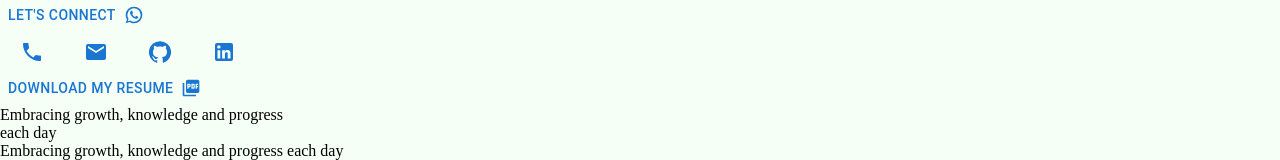
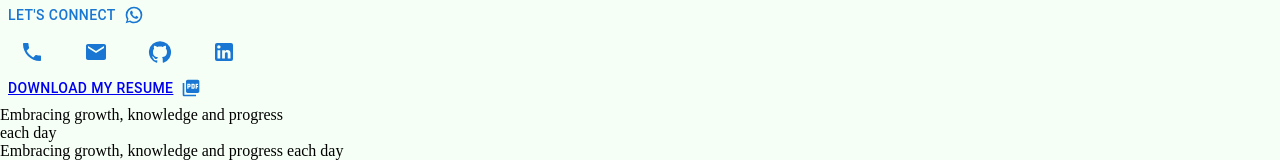
Before and after one commit to IlIIIlIIIlIlIlI/personal_website, a React (Create React App) app: page / in a window 1280 px wide. Shown: the part 1547-1707 px from the top of the page. Built offline with nearby package versions, Linux system fonts and the light colour scheme.

Commit message:
new changes

```diff
--- a/src/EndNote/EndNote.tsx
+++ b/src/EndNote/EndNote.tsx
@@ -87,11 +87,14 @@
               className={`${scssObj.baseClass}__whatsapp-icon`}
             />
           }
-          onClick={() => {
-            // window.open('https://wa.me/+918805517049', '_blank');
-          }}
         >
-          Download My Resume
+          <a
+            href={'images/resume.pdf'}
+            download='suraj jaiswal full stack developer.pdf'
+            className={`${scssObj.baseClass}__resume-text`}
+          >
+            Download My Resume
+          </a>
         </Button>
       </div>
 
--- a/src/EndNote/_EndNote.scss
+++ b/src/EndNote/_EndNote.scss
@@ -108,8 +108,16 @@
     border: 2px solid #a4e8de !important;
   }
 
+  &__resume-text {
+    text-decoration: none;
+    color: white !important;
+  }
+
+  &__resume-button:hover &__resume-text {
+    color: #141c3a !important;
+  }
+
   &__resume-button:hover {
-    color: #141c3a !important;
     background-color: #a4e8de !important;
   }
 
```
Also changed, not shown: 1 other file (tests, documents, lock files or other folders).
